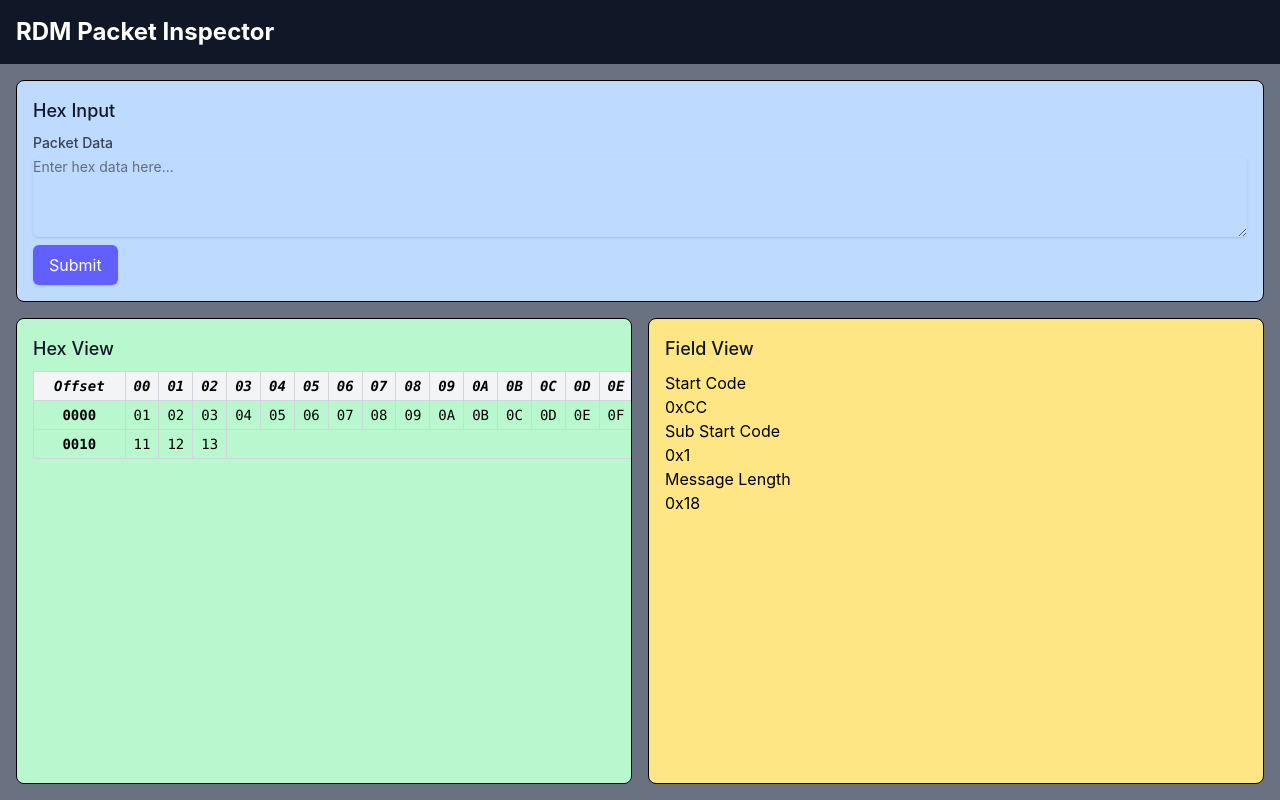
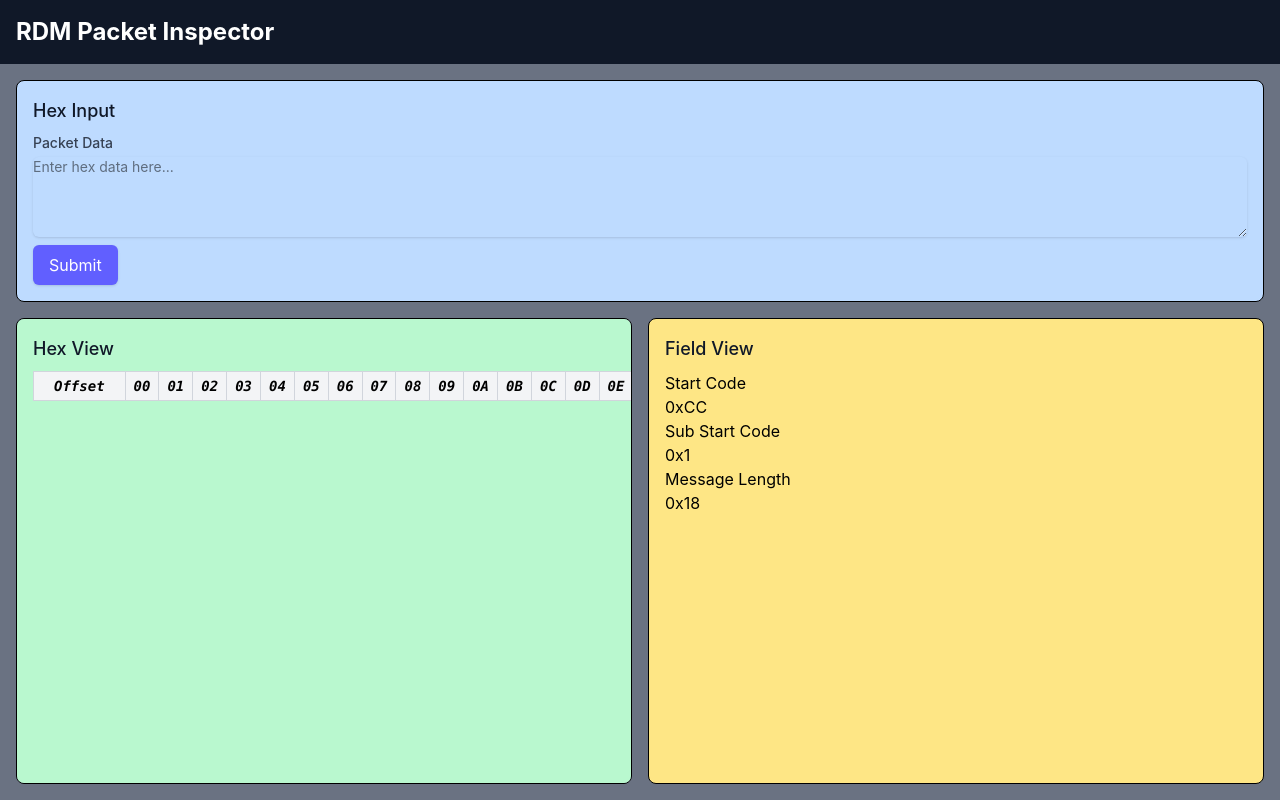
Before and after one commit to r-chua/rdm-packet-inspector, a React (Vite) app: page / in a window 1280 px wide. Built offline with nearby package versions, Linux system fonts and the light colour scheme.

Commit message:
feat: rawBytes in HexView

```diff
--- a/src/components/HexView.tsx
+++ b/src/components/HexView.tsx
@@ -1,3 +1,4 @@
+import React from 'react';
 import { cn } from '../lib/utils';
 import type { RdmPacket } from '../parser/types';
 
@@ -7,11 +8,12 @@ type HexViewProps = {
 };
 
 export function HexView({ rawBytes, packet }: HexViewProps) {
-  const placeholderData = new Uint8Array([
-    0x01, 0x02, 0x03, 0x04, 0x05, 0x06, 0x07, 0x08, 0x09, 0x0a, 0x0b, 0x0c,
-    0x0d, 0x0e, 0x0f, 0x10, 0x11, 0x12, 0x13,
-    // ... more bytes as needed
-  ]);
+  const dataToDisplay = React.useMemo(() => {
+    if (rawBytes) {
+      return generateTableRowData(rawBytes);
+    }
+    return generateTableRowData(new Uint8Array([]));
+  }, [rawBytes]);
 
   function generateTableRowData(buffer: Uint8Array): number[][] {
     const rows: number[][] = [];
@@ -20,8 +22,6 @@ export function HexView({ rawBytes, packet }: HexViewProps) {
     }
     return rows;
   }
-
-  const rowData = generateTableRowData(placeholderData);
 
   return (
     <section className="p-4">
@@ -70,7 +70,7 @@ export function HexView({ rawBytes, packet }: HexViewProps) {
           </tr>
         </thead>
         <tbody>
-          {rowData.map((row, rowIndex) => (
+          {dataToDisplay.map((row, rowIndex) => (
             <tr key={rowIndex}>
               <th
                 scope="row"
```
